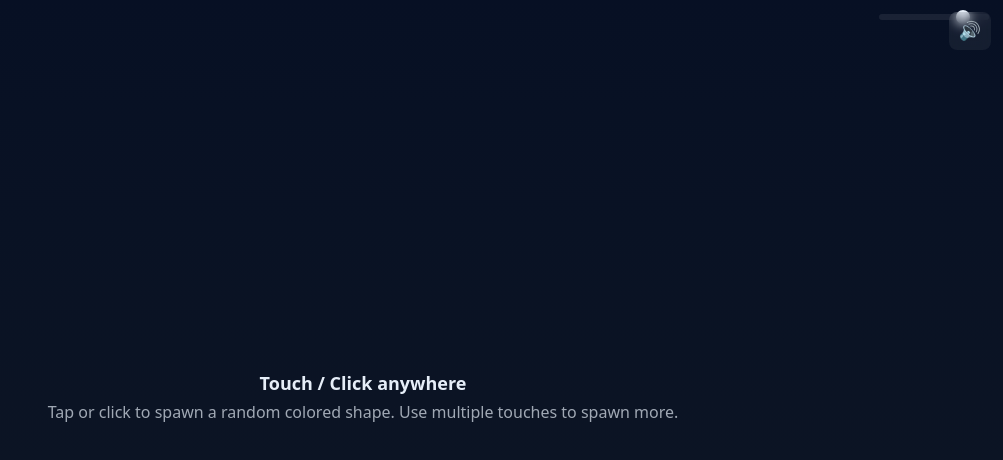
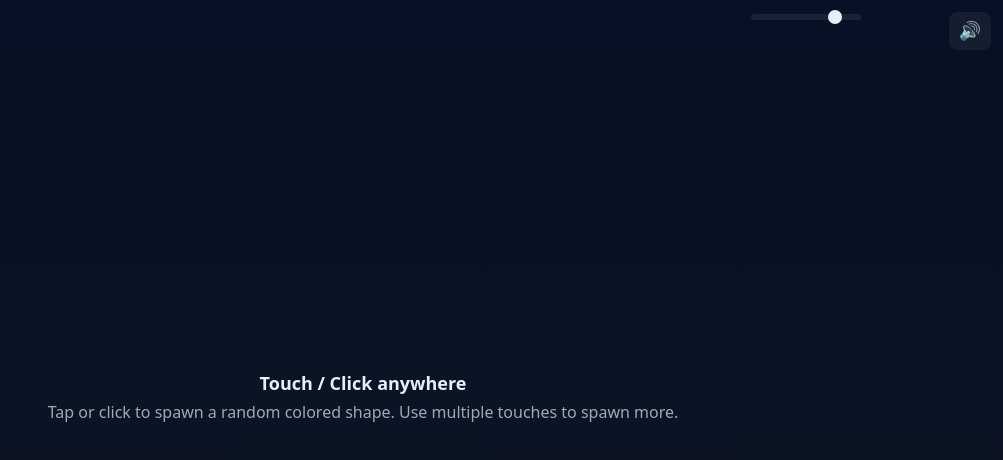
Before and after one commit to AnnaP86/tot-lock, a plain HTML site: page index.html in a window 1280 px wide. Shown: the whole page, without its empty margins (277-1280 px from the left). Drawn offline with Linux system fonts and the light colour scheme.

Commit message:
Add files via upload

```diff
--- a/styles.css
+++ b/styles.css
@@ -59,6 +59,6 @@ h1{font-size:18px;margin:18px 0 6px;}
 }
 #muteBtn[aria-pressed="true"]{ background:rgba(255,255,255,0.12); }
 
-#audioControls{ position:fixed; right:12px; top:12px; z-index:60; display:flex; gap:8px; align-items:center; }
+#audioControls{ position:fixed; right:calc(12px + 10%); top:12px; z-index:60; display:flex; gap:8px; align-items:center; }
 #volumeSlider{ width:110px; appearance:none; height:6px; background:rgba(255,255,255,0.08); border-radius:6px; }
 #volumeSlider::-webkit-slider-thumb{ appearance:none; width:14px; height:14px; background:var(--text); border-radius:50%; }
```
